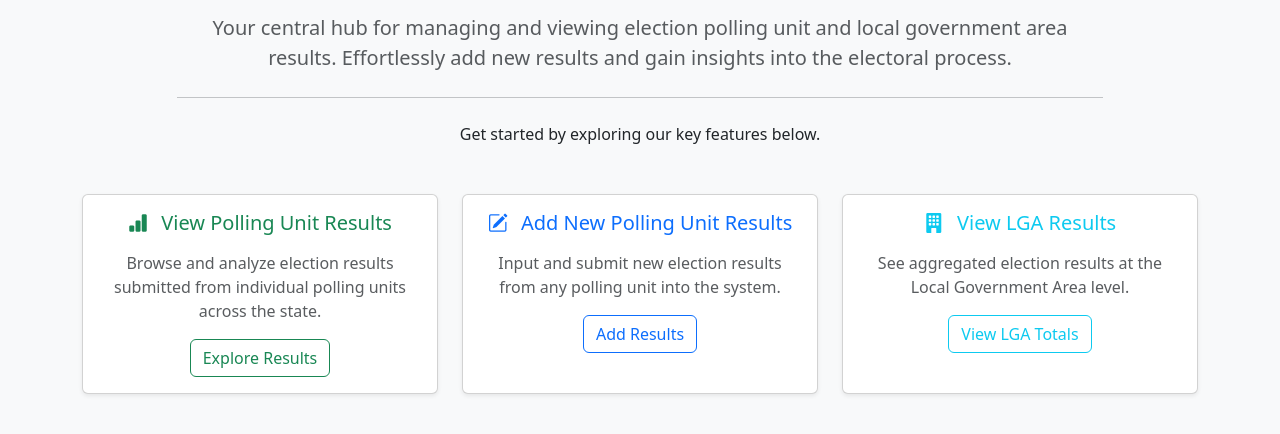
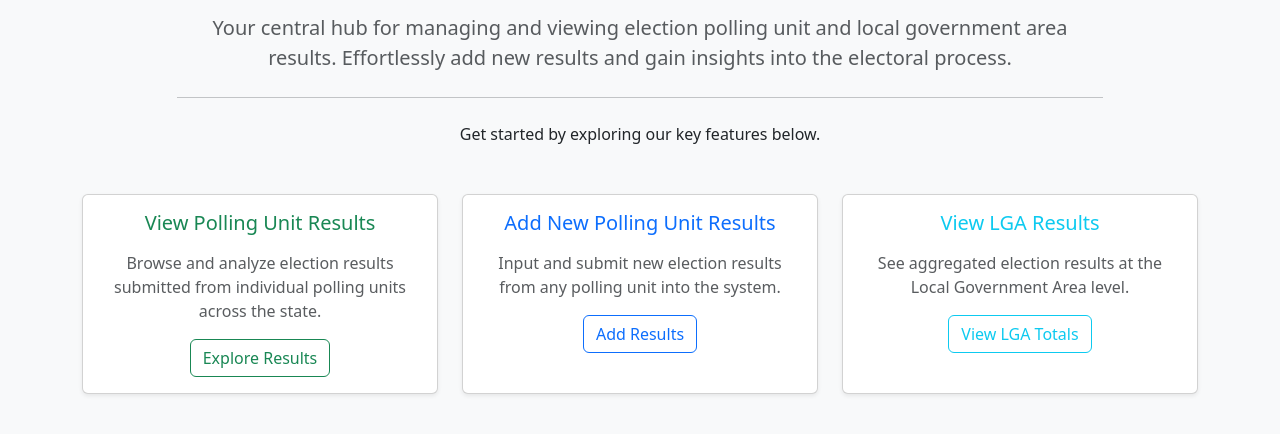
Before and after one commit to osazuwamatthewogbebor/bincomDjangoTestSolution, a Django app: page / in a window 1280 px wide. Shown: the part 261-695 px from the top of the page. Run offline with Django 5.2, Linux system fonts and the light colour scheme.

Commit message:
Configuring...

```diff
--- a/election_results/templates/home.html
+++ b/election_results/templates/home.html
@@ -24,7 +24,7 @@
             <div class="col">
                 <div class="card h-100 shadow-sm feature-card">
                     <div class="card-body text-center">
-                        <h5 class="card-title text-success mb-3"><i class="bi bi-bar-chart-fill me-2"></i> View Polling Unit Results</h5>
+                        <h5 class="card-title text-success mb-3">View Polling Unit Results</h5>
                         <p class="card-text text-muted">Browse and analyze election results submitted from individual polling units across the state.</p>
                         <a href="/polling-unit/" class="btn btn-outline-success stretched-link">Explore Results</a>
                     </div>
@@ -33,7 +33,7 @@
             <div class="col">
                 <div class="card h-100 shadow-sm feature-card">
                     <div class="card-body text-center">
-                        <h5 class="card-title text-primary mb-3"><i class="bi bi-pencil-square me-2"></i> Add New Polling Unit Results</h5>
+                        <h5 class="card-title text-primary mb-3"> Add New Polling Unit Results</h5>
                         <p class="card-text text-muted">Input and submit new election results from any polling unit into the system.</p>
                         <a href="/polling-unit/new/" class="btn btn-outline-primary stretched-link">Add Results</a>
                     </div>
@@ -42,7 +42,7 @@
             <div class="col">
                 <div class="card h-100 shadow-sm feature-card">
                     <div class="card-body text-center">
-                        <h5 class="card-title text-info mb-3"><i class="bi bi-building-fill me-2"></i> View LGA Results</h5>
+                        <h5 class="card-title text-info mb-3"> View LGA Results</h5>
                         <p class="card-text text-muted">See aggregated election results at the Local Government Area level.</p>
                         <a href="/lga-result/" class="btn btn-outline-info stretched-link">View LGA Totals</a>
                     </div>
```
